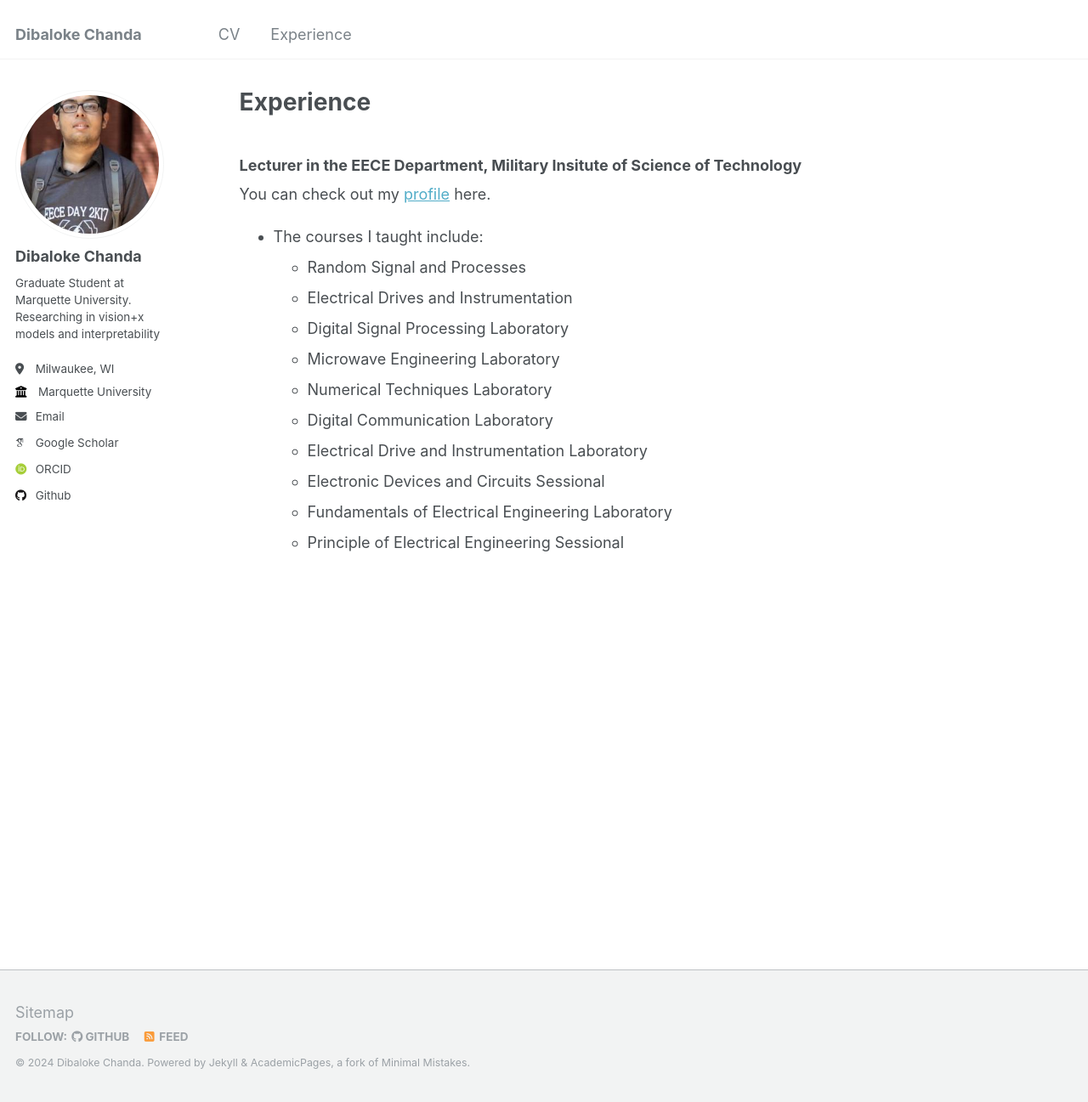
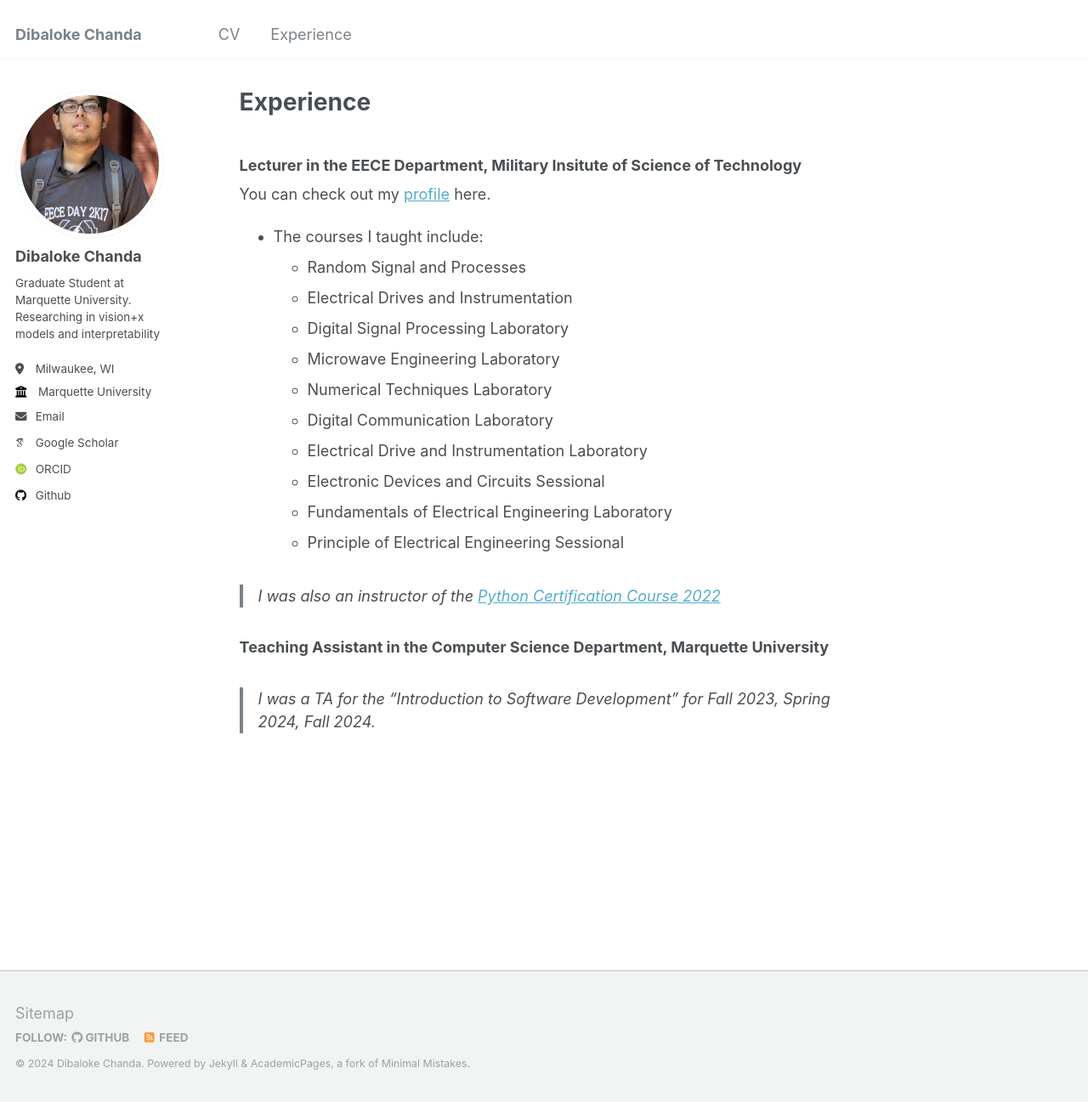
Before and after one commit to dibaloke/dibaloke.github.io, a Jekyll site: the page built from _pages/markdown.md, in a window 1280 px wide and 1297 px high. Shown: the whole window at 85% size. Built offline with Jekyll 4.4.1, drawn with Linux system fonts in a browser that asks for light colours; some web fonts are replaced.

Commit message:
Update markdown.md

```diff
--- a/_pages/markdown.md
+++ b/_pages/markdown.md
@@ -19,3 +19,8 @@ You can check out my [profile](https://mist.ac.bd/department/eece/facultyMembers
   - Electronic Devices and Circuits Sessional
   - Fundamentals of Electrical Engineering Laboratory
   - Principle of Electrical Engineering Sessional
+
+> I was also an instructor of the [Python Certification Course 2022](https://eece.gitbook.io/python-certification-course-2022)
+
+### Teaching Assistant in the Computer Science Department, Marquette University
+> I was a TA for the "Introduction to Software Development" for Fall 2023, Spring 2024, Fall 2024.
```
